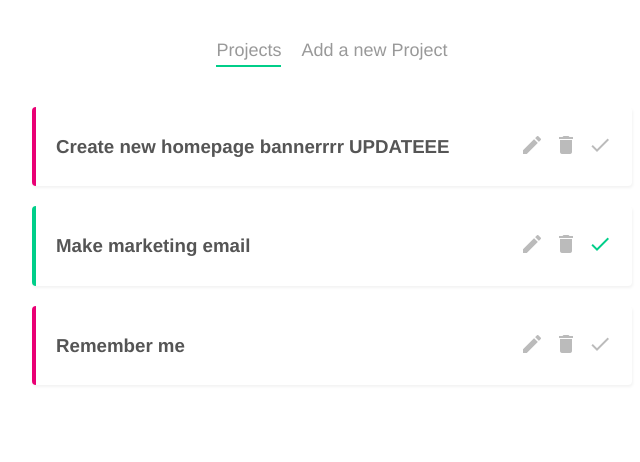
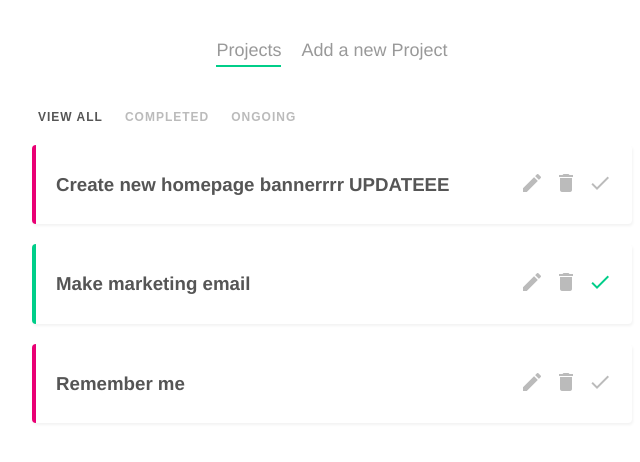
Before and after one commit to alexrem1/Vue3Firebase, a Vue app in the folder Projects/project-planner/: page / in a window 1280 px wide. Shown: the top 462 px of the page, without its empty margins (308-948 px from the left). Built offline with nearby package versions, Linux system fonts and the light colour scheme; data requests are answered from the project's data file.

Commit message:
Project planner - creating a filter nav

```diff
--- /dev/null
+++ b/Projects/project-planner/src/components/FilterNav.vue
@@ -0,0 +1,48 @@
+<template>
+  <nav class="filter-nav">
+    <button @click="updateFilter('all')" :class="{ active: current === 'all' }">
+      View All
+    </button>
+    <button
+      @click="updateFilter('completed')"
+      :class="{ active: current === 'completed' }"
+    >
+      Completed
+    </button>
+    <button
+      @click="updateFilter('ongoing')"
+      :class="{ active: current === 'ongoing' }"
+    >
+      Ongoing
+    </button>
+  </nav>
+</template>
+
+<script>
+export default {
+  props: ["current"],
+  methods: {
+    updateFilter(by) {
+      this.$emit("filterChange", by);
+    },
+  },
+};
+</script>
+
+<style>
+.filter-nav button {
+  background: none;
+  border: none;
+  color: #bbb;
+  outline: none;
+  font-size: 12px;
+  text-transform: uppercase;
+  margin-right: 10px;
+  letter-spacing: 1px;
+  font-weight: bold;
+  cursor: pointer;
+}
+.filter-nav button.active {
+  color: #555;
+}
+</style>
--- a/Projects/project-planner/src/views/Home.vue
+++ b/Projects/project-planner/src/views/Home.vue
@@ -1,5 +1,6 @@
 <template>
   <div class="home">
+    <FilterNav @filterChange="current = $event" :current="current" />
     <div v-if="projects.length">
       <div v-for="project in projects" :key="project.id">
         <SingleProject
@@ -15,13 +16,15 @@
 <script>
 // @ is an alias to /src
 import SingleProject from "../components/SingleProject.vue";
+import FilterNav from "../components/FilterNav.vue";
 
 export default {
   name: "Home",
-  components: { SingleProject },
+  components: { SingleProject, FilterNav },
   data() {
     return {
       projects: [],
+      current: "all",
     };
   },
   mounted() {
```
